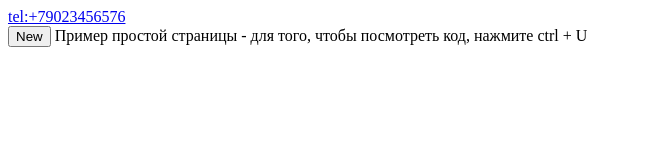
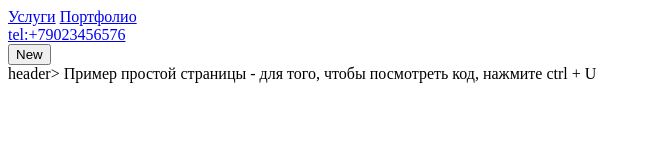
Before and after one commit to MikhailDvornikov/special-app, a plain HTML site: page index.html in a window 1280 px wide. Shown: the whole page, without its empty margins (0-650 px from the left). Drawn offline with Linux system fonts and the light colour scheme.

Commit message:
3 portfolio menu item (#3)
* potfolio item added

* potfolio section added

* wrong link corrected

```diff
--- a/index.html
+++ b/index.html
@@ -11,10 +11,17 @@
 </head>
 
 <body>
+ <header>
+  <nav>
+       <a href="#services">Услуги</a>
+       <a href="#potfolio">Портфолио</a>
+  </nav>
     <div>
-    <a href="tel:+79023456576">tel:+79023456576</a>
+        <a href="tel:+79023456576">tel:+79023456576</a>
     </div>
+  <div id="potfolio"></div>
  <button>New</button>
+ </header>header>
 
 Пример простой страницы - для того, чтобы посмотреть код, нажмите ctrl + U
 </body>
```
